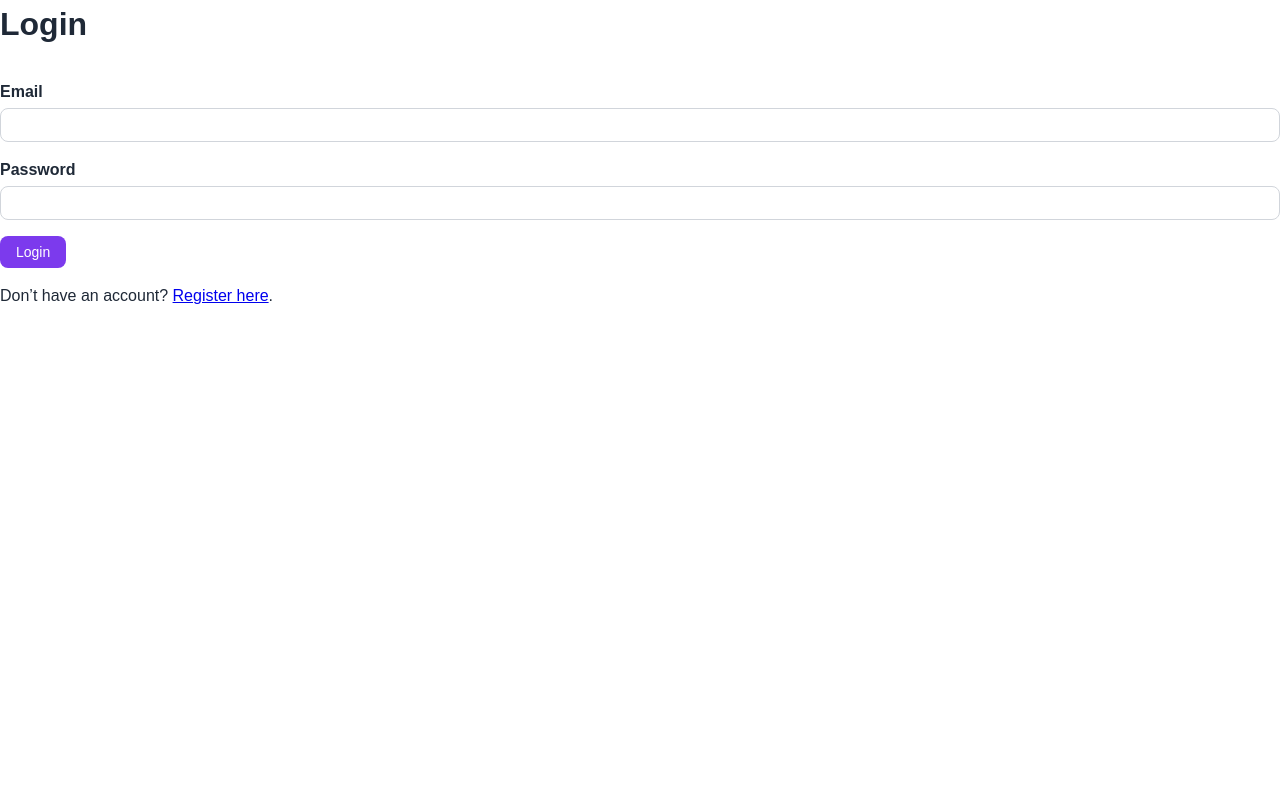
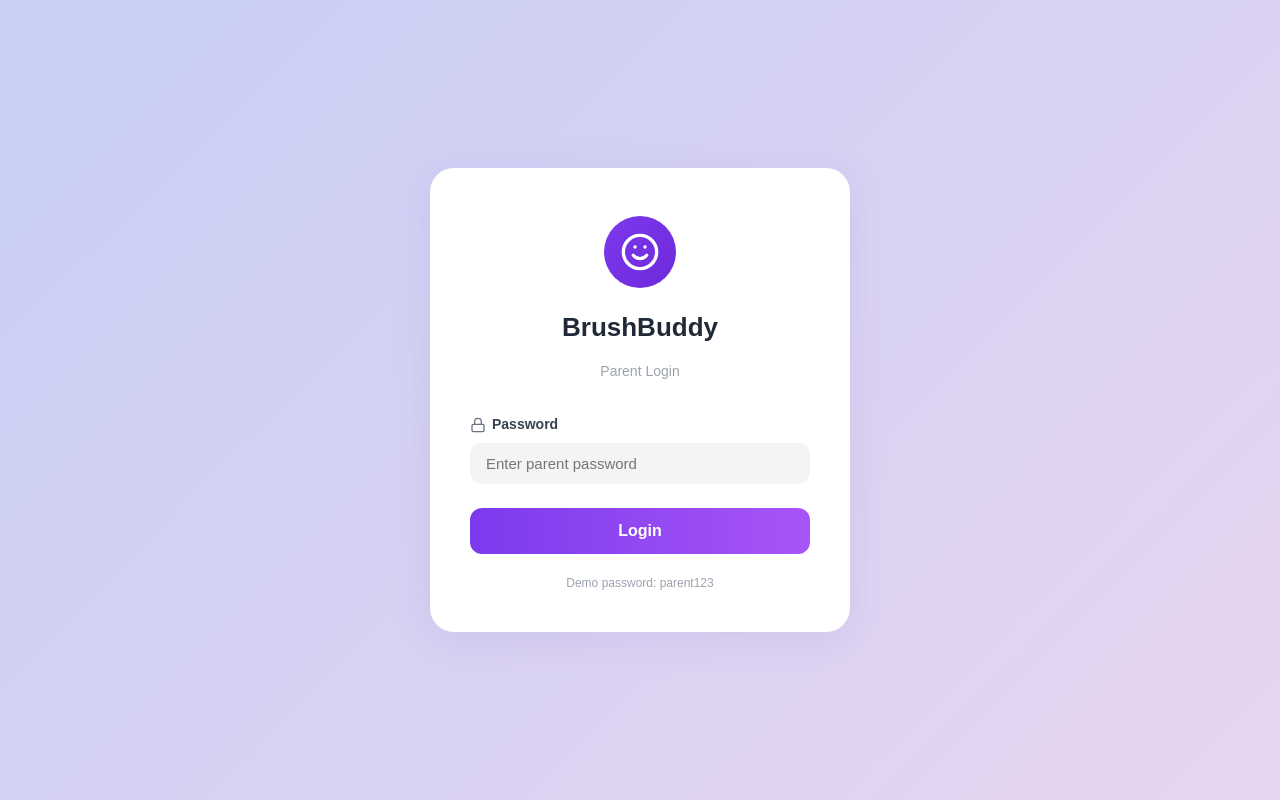
Before and after one commit to matildajgood/IM4_BrushBuddy, a PHP site: page /login.html in a window 1280 px wide. Run offline with PHP 8.4, Linux system fonts and the light colour scheme.

Commit message:
Login bearbeitet

```diff
--- a/css/style.css
+++ b/css/style.css
@@ -12,7 +12,120 @@ body {
   color: #1f2937;
 }
 
-/* Login / Register */
+/* Login page */
+.login-page {
+  min-height: 100vh;
+  display: flex;
+  align-items: center;
+  justify-content: center;
+  background: linear-gradient(135deg, #c7cff5 0%, #e8d5f0 100%);
+}
+
+.login-card {
+  background: white;
+  border-radius: 24px;
+  padding: 48px 40px 40px;
+  width: 100%;
+  max-width: 420px;
+  text-align: center;
+  box-shadow: 0 8px 40px rgba(100, 80, 200, 0.1);
+}
+
+.login-logo {
+  width: 72px;
+  height: 72px;
+  border-radius: 999px;
+  background: linear-gradient(135deg, #7c3aed, #6d28d9);
+  display: flex;
+  align-items: center;
+  justify-content: center;
+  margin: 0 auto 20px;
+}
+
+.login-title {
+  font-size: 26px;
+  font-weight: 700;
+  color: #1f2937;
+  margin-bottom: 4px;
+}
+
+.login-subtitle {
+  font-size: 14px;
+  color: #9ca3af;
+  margin-bottom: 32px;
+}
+
+.login-field {
+  text-align: left;
+  margin-bottom: 20px;
+}
+
+.login-label {
+  display: flex;
+  align-items: center;
+  gap: 6px;
+  font-weight: 600;
+  font-size: 14px;
+  color: #374151;
+  margin-bottom: 8px;
+}
+
+.login-label svg {
+  color: #6b7280;
+}
+
+.login-field input[type="password"] {
+  width: 100%;
+  padding: 12px 16px;
+  border: none;
+  border-radius: 12px;
+  background-color: #f3f4f6;
+  font-size: 15px;
+  color: #1f2937;
+  outline: none;
+  transition: box-shadow 0.2s;
+}
+
+.login-field input[type="password"]:focus {
+  box-shadow: 0 0 0 3px rgba(124, 58, 237, 0.2);
+}
+
+.login-btn {
+  width: 100%;
+  padding: 14px;
+  border-radius: 12px;
+  border: none;
+  background: linear-gradient(90deg, #7c3aed, #a855f7);
+  color: white;
+  font-size: 16px;
+  font-weight: 600;
+  cursor: pointer;
+  transition: opacity 0.2s;
+  margin-top: 4px;
+}
+
+.login-btn:hover {
+  opacity: 0.9;
+  background: linear-gradient(90deg, #7c3aed, #a855f7);
+}
+
+.login-hint {
+  font-size: 12px;
+  color: #9ca3af;
+  margin-top: 20px;
+}
+
+.login-error {
+  background-color: #fee2e2;
+  color: #b91c1c;
+  font-size: 13px;
+  padding: 10px 14px;
+  border-radius: 8px;
+  margin-bottom: 12px;
+  text-align: left;
+}
+
+/* Legacy auth layout */
 .auth-body {
   max-width: 400px;
   margin: 60px auto;
--- a/js/login.js
+++ b/js/login.js
@@ -2,26 +2,26 @@
 document.getElementById("loginForm").addEventListener("submit", async (e) => {
   e.preventDefault();
 
-  const email = document.getElementById("email").value.trim();
   const password = document.getElementById("password").value.trim();
+  const errorEl = document.getElementById("loginError");
+  errorEl.classList.add("hidden");
 
   try {
     const response = await fetch("api/login.php", {
       method: "POST",
       credentials: "include",
       headers: { "Content-Type": "application/json" },
-      body: JSON.stringify({ email, password }),
+      body: JSON.stringify({ password }),
     });
     const result = await response.json();
 
     if (result.status === "success") {
-      alert("Login successful!");
       window.location.href = "protected.html";
     } else {
-      alert(result.message || "Login failed.");
+      errorEl.classList.remove("hidden");
     }
   } catch (error) {
     console.error("Error:", error);
-    alert("Something went wrong!");
+    errorEl.classList.remove("hidden");
   }
 });
--- a/login.html
+++ b/login.html
@@ -2,25 +2,49 @@
 <html lang="en">
   <head>
     <meta charset="UTF-8" />
-    <title>Login</title>
+    <title>BrushBuddy – Parent Login</title>
     <link rel="stylesheet" href="css/style.css" />
   </head>
-  <body>
-    <h1>Login</h1>
+  <body class="login-page">
+    <div class="login-card">
+      <div class="login-logo">
+        <svg xmlns="http://www.w3.org/2000/svg" width="40" height="40" viewBox="0 0 24 24" fill="none" stroke="white" stroke-width="2" stroke-linecap="round" stroke-linejoin="round">
+          <path d="M12 2C6.5 2 2 6.5 2 12s4.5 10 10 10 10-4.5 10-10S17.5 2 12 2"/>
+          <path d="M8 14s1.5 2 4 2 4-2 4-2"/>
+          <line x1="9" y1="9" x2="9.01" y2="9"/>
+          <line x1="15" y1="9" x2="15.01" y2="9"/>
+        </svg>
+      </div>
 
-    <form id="loginForm">
-      <div>
-        <label>Email</label>
-        <input type="email" id="email" required />
-      </div>
-      <div>
-        <label>Password</label>
-        <input type="password" id="password" required />
-      </div>
-      <button type="submit">Login</button>
-    </form>
+      <h1 class="login-title">BrushBuddy</h1>
+      <p class="login-subtitle">Parent Login</p>
 
-    <p>Don’t have an account? <a href="register.html">Register here</a>.</p>
+      <form id="loginForm">
+        <div class="login-field">
+          <label class="login-label">
+            <svg xmlns="http://www.w3.org/2000/svg" width="16" height="16" viewBox="0 0 24 24" fill="none" stroke="currentColor" stroke-width="2" stroke-linecap="round" stroke-linejoin="round">
+              <rect x="3" y="11" width="18" height="11" rx="2" ry="2"/>
+              <path d="M7 11V7a5 5 0 0 1 10 0v4"/>
+            </svg>
+            Password
+          </label>
+          <input
+            type="password"
+            id="password"
+            placeholder="Enter parent password"
+            required
+          />
+        </div>
+
+        <div id="loginError" class="login-error hidden">
+          Incorrect password. Please try again.
+        </div>
+
+        <button type="submit" class="login-btn">Login</button>
+      </form>
+
+      <p class="login-hint">Demo password: parent123</p>
+    </div>
 
     <script src="js/login.js"></script>
   </body>
```
Also changed, not shown: api/login.php (+18 -12 lines), index.html (+3 -30 lines).
